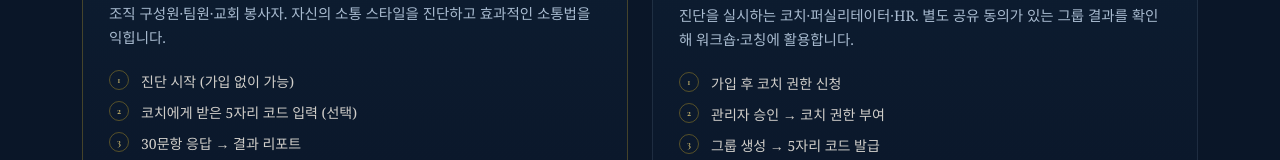
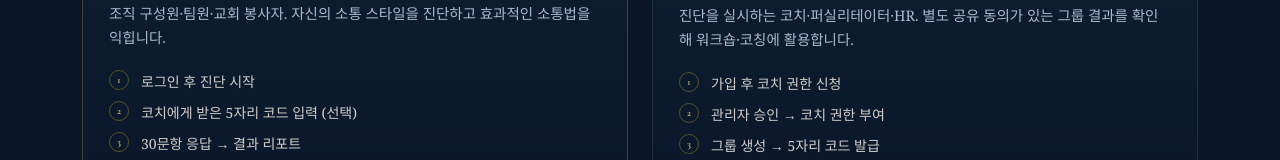
Before and after one commit to loginheaven-jpg/sail-diagnosis, a Next.js app: page / in a window 1280 px wide. Shown: the part 1839-1999 px from the top of the page. Built offline with nearby package versions, Linux system fonts and the light colour scheme; no server answers; a web font is replaced by a local one.

Commit message:
feat(sail): clarify beta login-only assessment and sharing

```diff
--- a/src/app/page.tsx
+++ b/src/app/page.tsx
@@ -279,13 +279,13 @@ export default async function Home() {
             title="진단을 받는 사람"
             description="조직 구성원·팀원·교회 봉사자. 자신의 소통 스타일을 진단하고 효과적인 소통법을 익힙니다."
             steps={[
-              '진단 시작 (가입 없이 가능)',
+              '로그인 후 진단 시작',
               '코치에게 받은 5자리 코드 입력 (선택)',
               '30문항 응답 → 결과 리포트',
               '소통 가이드·매칭표 참고',
             ]}
             ctaLabel={auth?.role === 'user' ? '진단하기' : '진단 시작'}
-            ctaHref="/test"
+            ctaHref={auth ? "/test" : "/login?redirect=%2Ftest"}
             highlight
           />
           <RoleCard
```
